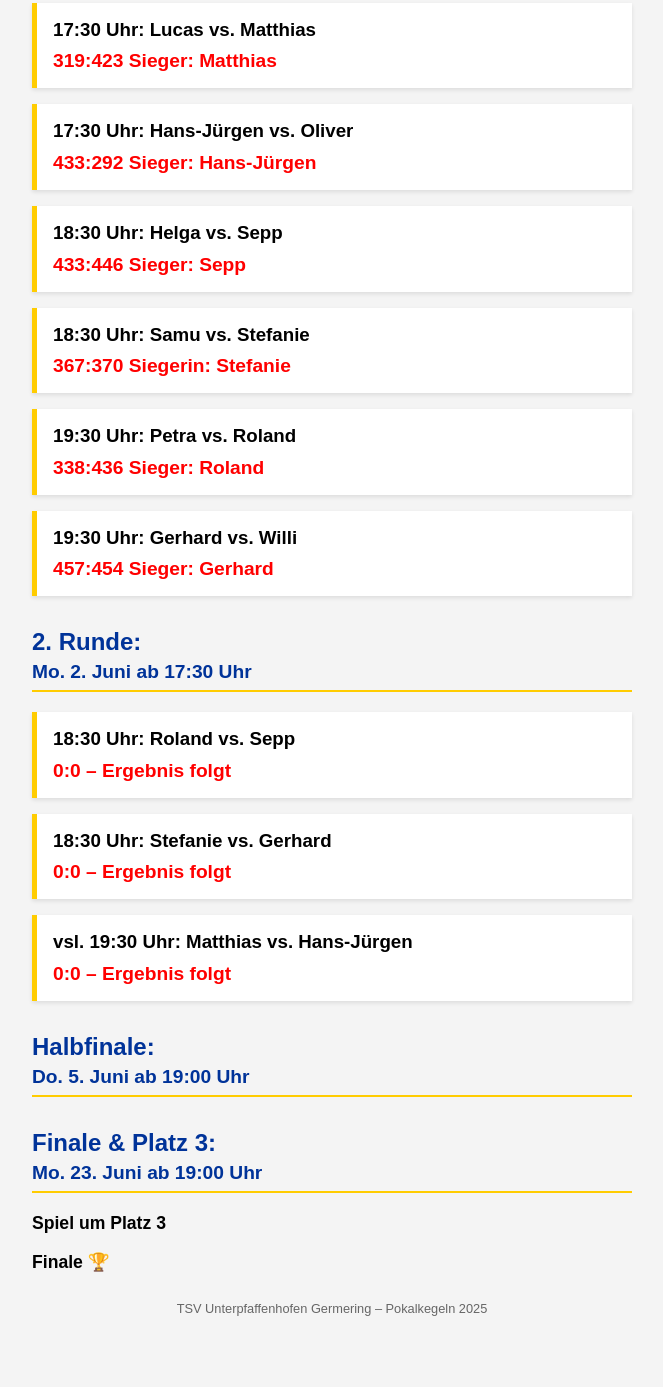
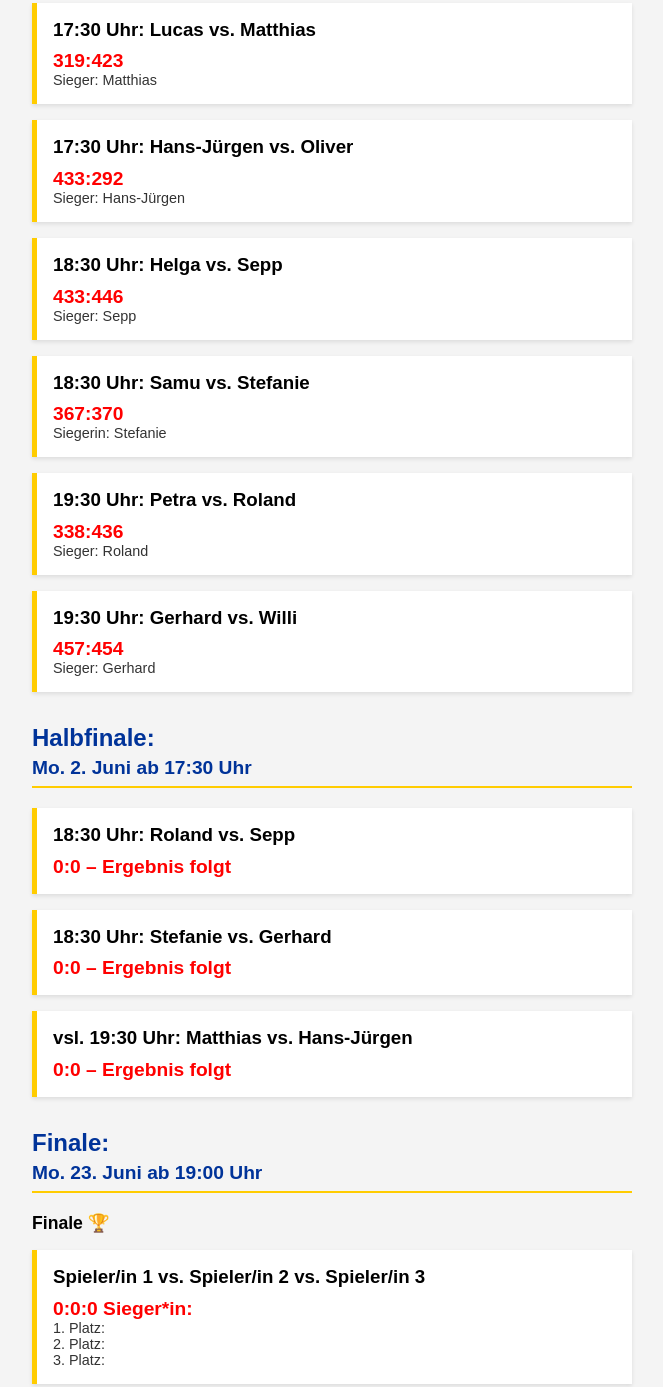
Before and after one commit to tsv-ug-kegeln/pokalkegeln-2025, a plain HTML site: page index.html in a window 1280 px wide. Shown: the part 241-1628 px from the top of the page, without its empty margins (308-971 px from the left). Before the commit the page ends 1570 px from the top, so only its background shows below. Drawn offline with Linux system fonts and the light colour scheme.

Commit message:
Update index.html

```diff
--- a/index.html
+++ b/index.html
@@ -79,19 +79,12 @@
     </div>
 
     <div class="round" id="round2">
-      <h2>2. Runde:<br><span style='font-size: 0.8em;'>Mo. 2. Juni ab 17:30 Uhr</span></h2>
+      <h2>Halbfinale:<br><span style='font-size: 0.8em;'>Mo. 2. Juni ab 17:30 Uhr</span></h2>
       <div id="matches-round2"></div>
     </div>
 
-    <div class="round" id="semifinals">
-      <h2>Halbfinale:<br><span style='font-size: 0.8em;'>Do. 5. Juni ab 19:00 Uhr</span></h2>
-      <div id="matches-round3"></div>
-    </div>
-
     <div class="round" id="finals">
-      <h2>Finale & Platz 3:<br><span style='font-size: 0.8em;'>Mo. 23. Juni ab 19:00 Uhr</span></h2>
-      <div class="subheading">Spiel um Platz 3</div>
-      <div id="matches-round4b"></div>
+      <h2>Finale:<br><span style='font-size: 0.8em;'>Mo. 23. Juni ab 19:00 Uhr</span></h2>
       <div class="subheading">Finale 🏆</div>
       <div id="matches-round4"></div>
     </div>
@@ -103,12 +96,12 @@
 
   <script>
     const round1Matches = [
-      { time: "17:30 Uhr", player1: "Lucas", player2: "Matthias", result: "319:423   Sieger: Matthias" },
-      { time: "17:30 Uhr", player1: "Hans-Jürgen", player2: "Oliver", result: "433:292   Sieger: Hans-Jürgen" },
-      { time: "18:30 Uhr", player1: "Helga", player2: "Sepp", result: "433:446   Sieger: Sepp" },
-      { time: "18:30 Uhr", player1: "Samu", player2: "Stefanie", result: "367:370   Siegerin: Stefanie" },
-      { time: "19:30 Uhr", player1: "Petra", player2: "Roland", result: "338:436   Sieger: Roland" },
-      { time: "19:30 Uhr", player1: "Gerhard", player2: "Willi", result: "457:454   Sieger: Gerhard" }
+      { time: "17:30 Uhr", player1: "Lucas", player2: "Matthias", result: "319:423   Sieger*in: Matthias" },
+      { time: "17:30 Uhr", player1: "Hans-Jürgen", player2: "Oliver", result: "433:292   Sieger*in: Hans-Jürgen" },
+      { time: "18:30 Uhr", player1: "Helga", player2: "Sepp", result: "433:446   Sieger*in: Sepp" },
+      { time: "18:30 Uhr", player1: "Samu", player2: "Stefanie", result: "367:370   Sieger*in: Stefanie" },
+      { time: "19:30 Uhr", player1: "Petra", player2: "Roland", result: "338:436   Sieger*in: Roland" },
+      { time: "19:30 Uhr", player1: "Gerhard", player2: "Willi", result: "457:454   Sieger*in: Gerhard" }
     ];
 
     const round2Matches = [
@@ -117,24 +110,37 @@
       { time: "vsl. 19:30 Uhr", player1: "Matthias", player2: "Hans-Jürgen" }
     ];
 
-      const round4Final = [
-      { player1: "", player2: "" }
-    ];
-
-    const round4ThirdPlace = [
-      { player1: "", player2: "" }
+    const round4Final = [
+      { player1: "Spieler/in 1", player2: "Spieler/in 2", player3: "Spieler/in 3", result: "0:0:0   Sieger*in: " }
     ];
 
     function renderMatchList(containerId, matches) {
       const container = document.getElementById(containerId);
+      if (!container) return;
       container.innerHTML = "";
       matches.forEach(match => {
         const div = document.createElement("div");
         div.className = "match";
-        div.innerHTML = `<h3>${match.time ? match.time + ": " : ""}${match.player1 || "Spieler/in 1"} vs. ${match.player2 || "Spieler/in 2"}</h3>` +
-                        (match.result ? `<div class='result'>${match.result}</div>`
-                                      : ((match.player1 === "Willi" && match.player2 === "Freilos/Ersatz") || (match.player1 === "Spieler/in 7" && match.player2 === "Freilos/Ersatz"))
-                                      ? '' : "<div class='result'>0:0 – Ergebnis folgt</div>");
+
+        if (match.player3) {
+          // 3-Spieler Match (Finale)
+          div.innerHTML = `<h3>${match.player1} vs. ${match.player2} vs. ${match.player3}</h3>` +
+            `<div class='result'>${match.result}</div>` +
+            `<div style='font-size: 0.9em; color: #333;'>1. Platz:<br>2. Platz:<br>3. Platz:</div>`;
+        } else {
+          // 2-Spieler Match (normale Runden)
+          div.innerHTML = `<h3>${match.time ? match.time + ": " : ""}${match.player1 || "Spieler/in 1"} vs. ${match.player2 || "Spieler/in 2"}</h3>` +
+            (match.result
+              ? (() => {
+                  const parts = match.result.split("Sieger*in:");
+                  const name = parts[1]?.trim() || "";
+                  return `<div class='result'>${parts[0].trim()}</div><div style='font-size: 0.9em; color: #333;'>${name === "Stefanie" ? "Siegerin" : "Sieger"}: ${name}</div>`;
+                })()
+              : ((match.player1 === "Willi" && match.player2 === "Freilos/Ersatz") || (match.player1 === "Spieler/in 7" && match.player2 === "Freilos/Ersatz"))
+                ? ''
+                : "<div class='result'>0:0 – Ergebnis folgt</div>");
+        }
+
         container.appendChild(div);
       });
     }
@@ -142,9 +148,7 @@
     function renderMatches() {
       renderMatchList("matches-round1", round1Matches);
       renderMatchList("matches-round2", round2Matches);
-      renderMatchList("matches-round3", round3Matches);
       renderMatchList("matches-round4", round4Final);
-      renderMatchList("matches-round4b", round4ThirdPlace);
     }
 
     renderMatches();
```
